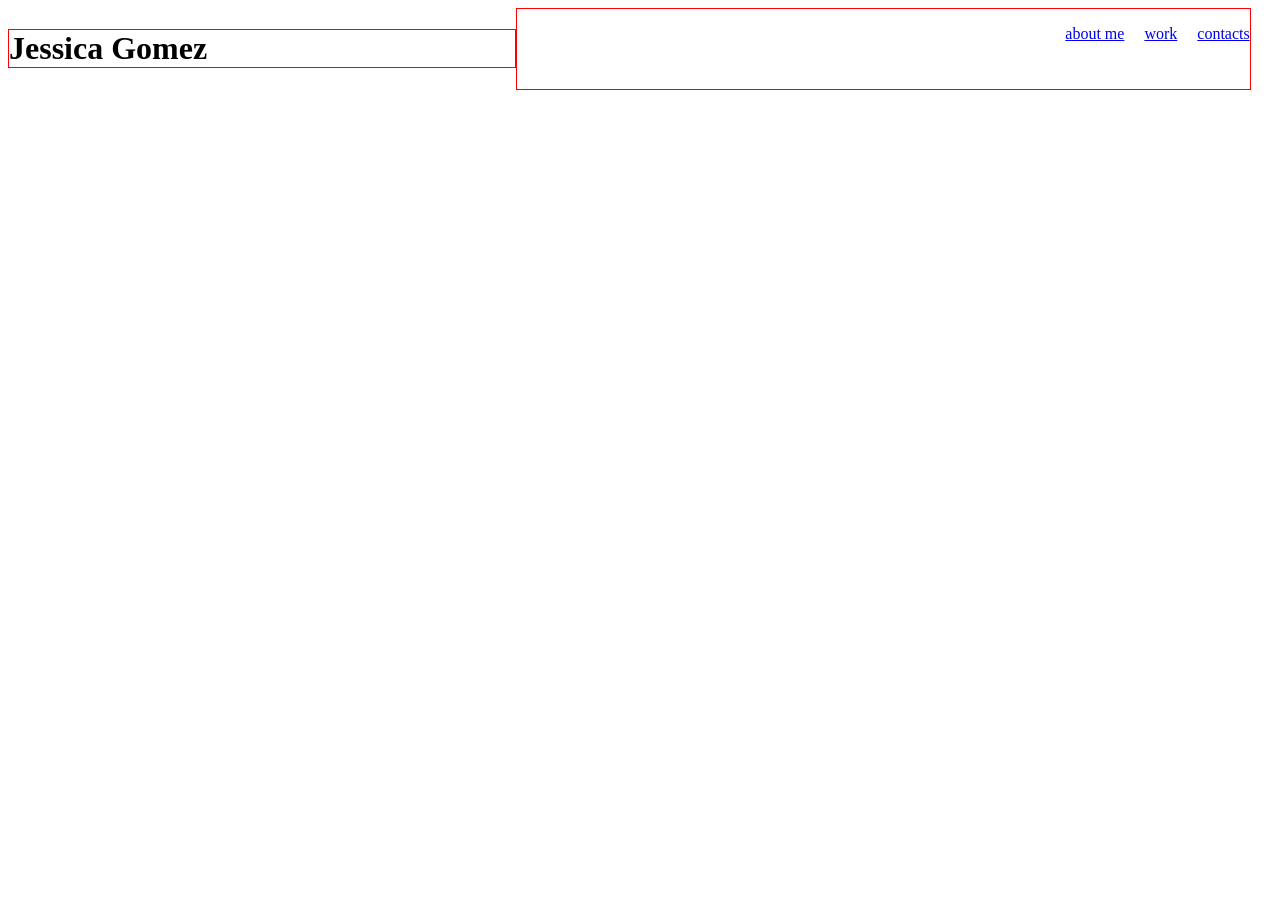
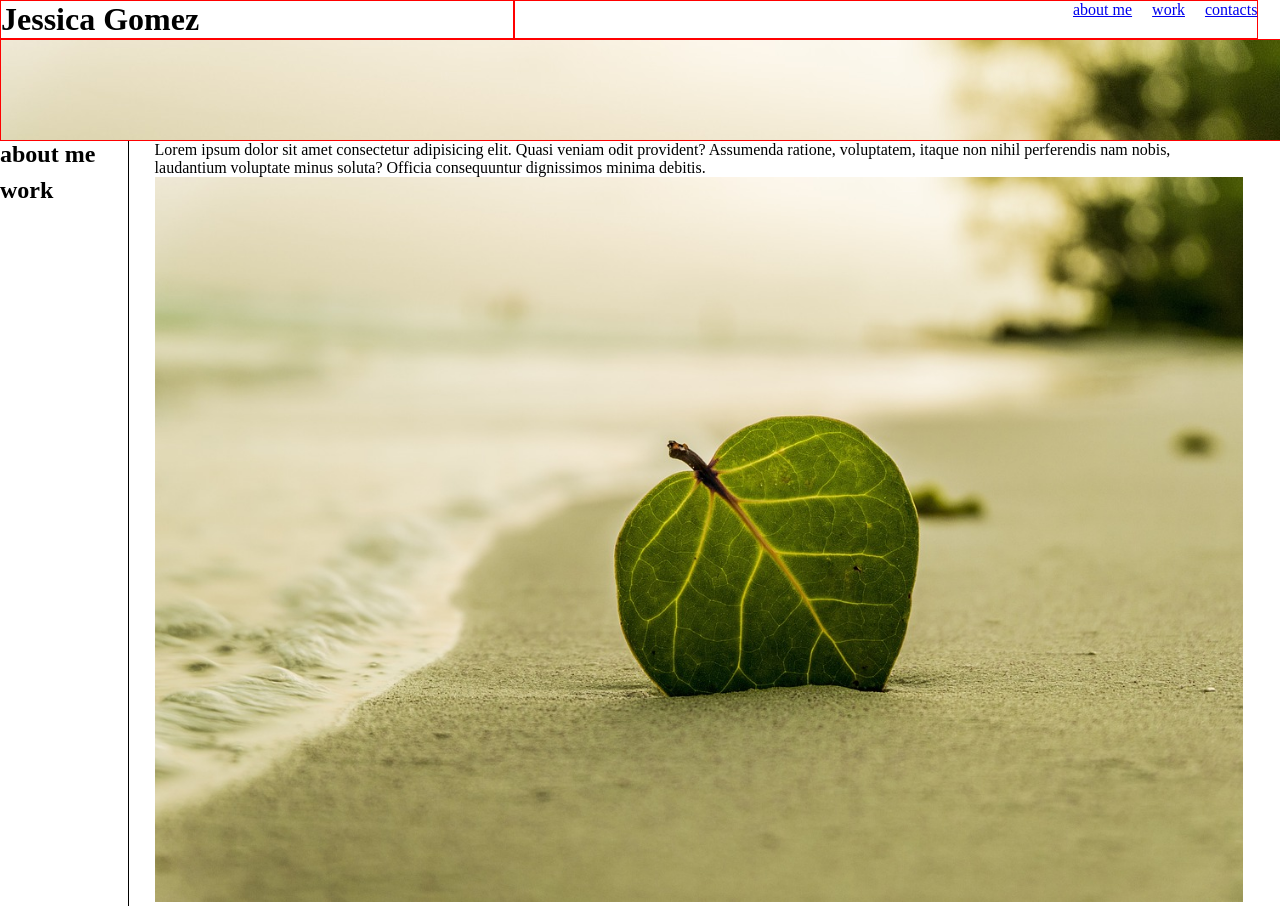
Before and after one commit to jessgom89/Moduel-2, a plain HTML site: page index.html in a window 1280 px wide. Before the commit the page ends 800 px from the top, so only its background shows below. Drawn offline with Linux system fonts and the light colour scheme.

Commit message:
background

```diff
--- a/assests/css/style.css
+++ b/assests/css/style.css
@@ -1,3 +1,7 @@
+*{
+margin: 0;
+padding: 0;
+}
 header{
 display:flex;
 flex-wrap: wrap;
@@ -21,8 +25,34 @@ justify-content: flex-end;
 list-style: none;
 }
 
+figure{
+padding: 0;
+margin: 0;
+background: url(../images/beach.jpg);
+background-size: cover;
+height: 100px;
+width: 100%;
+background-repeat: no-repeat;
+border: 1px red solid;
+}
+.section-title{
+display: flex;
+flex-wrap: wrap;
 
+}
+.section-title h1{
+width: 10%;
+border-right: 1px black solid;
 
+}
+img{
+width: 100%;
+
+}
+.section-title p{
+width:85%;
+padding-left: 2%;
+}
 header nav li a{
 
 padding-left: 20px;
--- a/index.html
+++ b/index.html
@@ -31,12 +31,17 @@
             </ul>
         </nav>
     </header>
+ <figure></figure>
+
+
  <main>
- <section id="about-me">
-
+ <section id="about-me" class="section-title">
+<h1>about me</h1>
+<p>Lorem ipsum dolor sit amet consectetur adipisicing elit. Quasi veniam odit provident? Assumenda ratione, voluptatem, itaque non nihil perferendis nam nobis, laudantium voluptate minus soluta? Officia consequuntur dignissimos minima debitis.</p>
  </section>
- <section id="work">
-
+ <section id="work" class="section-title">
+<h1>work</h1>
+<p><img src="./assests/images/beach.jpg" alt=""></p>
  </section>
  <section id="contact">
 
```
Also changed, not shown: assests/images/beach.jpg (added), 2 other files.
